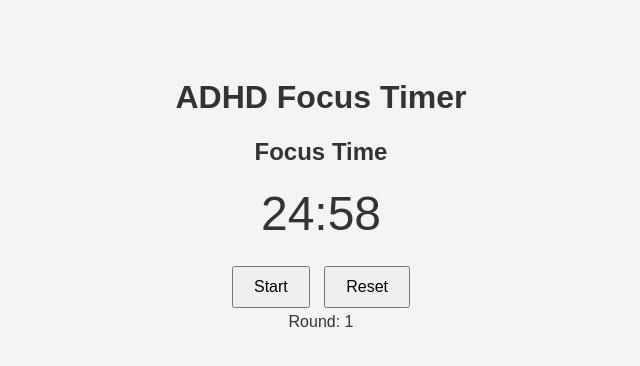
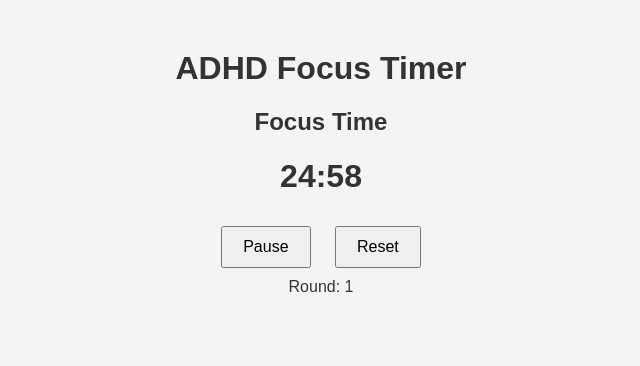
Before and after one commit to balazshuszta/adhd-focus-timer, a plain HTML site: page index.html in a window 1280 px wide. Both pictures are taken after a click on the button "Start". Shown: the whole page, without its empty margins (319-959 px from the left). Drawn offline with Linux system fonts and the light colour scheme.

Commit message:
Add files via upload

```diff
--- /dev/null
+++ b/WebSharper.js
@@ -0,0 +1,2 @@
+// Placeholder for WebSharper runtime
+console.log('WebSharper runtime loaded.');
--- a/bundle.js
+++ b/bundle.js
@@ -1,60 +1,52 @@
-let timeLeft = 25 * 60;
-let breakLength = 5 * 60;
-let round = 1;
-let phase = "Focus Time";
+// Simulated WebSharper-generated app
+document.addEventListener("DOMContentLoaded", () => {
+    const main = document.getElementById("main");
+    let time = 1500;
     let running = false;
     let interval;
 
-function formatTime(s) {
-    const m = Math.floor(s / 60);
-    const sec = s % 60;
-    return (m < 10 ? "0" : "") + m + ":" + (sec < 10 ? "0" : "") + sec;
-}
+    const format = (s) => {
+        const m = Math.floor(s / 60).toString().padStart(2, '0');
+        const sec = (s % 60).toString().padStart(2, '0');
+        return `${m}:${sec}`;
+    };
 
-function updateDisplay() {
-    document.getElementById("timer").innerText = formatTime(timeLeft);
-    document.getElementById("phase").innerText = phase;
-    document.getElementById("round").innerText = "Round: " + round;
-}
-
-function tick() {
-    if (timeLeft > 0) {
-        timeLeft--;
-        updateDisplay();
-    } else {
-        if (phase === "Focus Time") {
-            phase = "Break Time";
-            timeLeft = breakLength;
-        } else {
-            phase = "Focus Time";
-            breakLength += 5 * 60;
-            timeLeft = 25 * 60;
-            round++;
-        }
-        updateDisplay();
-        new Audio("https://cdn.pixabay.com/audio/2021/08/04/audio_71a8aeef67.mp3").play();
-    }
-}
-
-function toggleTimer() {
-    if (!running) {
-        interval = setInterval(tick, 1000);
-        running = true;
-        new Audio("https://cdn.pixabay.com/audio/2022/03/22/audio_37b4ad69f1.mp3").play();
+    const render = () => {
+        main.innerHTML = `
+            <h1>ADHD Focus Timer</h1>
+            <h2>Focus Time</h2>
+            <h1 id="timer">${format(time)}</h1>
+            <div>
+                <button id="start">${running ? "Pause" : "Start"}</button>
+                <button id="reset">Reset</button>
+            </div>
+            <div>Round: 1</div>
+        `;
+        document.getElementById("start").onclick = () => {
+            running = !running;
+            if (running) {
+                interval = setInterval(() => {
+                    if (time > 0) {
+                        time--;
+                        document.getElementById("timer").textContent = format(time);
                     } else {
                         clearInterval(interval);
                         running = false;
+                        new Audio("https://cdn.pixabay.com/audio/2021/08/04/audio_71a8aeef67.mp3").play();
                     }
+                }, 1000);
+                document.getElementById("start").textContent = "Pause";
+            } else {
+                clearInterval(interval);
+                document.getElementById("start").textContent = "Start";
             }
-
-function resetTimer() {
+        };
+        document.getElementById("reset").onclick = () => {
+            time = 1500;
             clearInterval(interval);
-    timeLeft = 25 * 60;
-    breakLength = 5 * 60;
-    round = 1;
-    phase = "Focus Time";
             running = false;
-    updateDisplay();
-}
-
-window.onload = updateDisplay;
+            render();
+        };
+    };
+    render();
+});
--- a/index.html
+++ b/index.html
@@ -1,21 +1,13 @@
 <!DOCTYPE html>
-<html lang="en">
+<html>
 <head>
     <meta charset="UTF-8">
     <title>ADHD Focus Timer</title>
     <link rel="stylesheet" href="styles.css">
-    <script src="bundle.js" defer></script>
+    <script defer src="WebSharper.js"></script>
+    <script defer src="bundle.js"></script>
 </head>
 <body>
-    <div id="main">
-        <h1>ADHD Focus Timer</h1>
-        <h2 id="phase">Focus Time</h2>
-        <div id="timer">25:00</div>
-        <div class="controls">
-            <button onclick="toggleTimer()">Start</button>
-            <button onclick="resetTimer()">Reset</button>
-        </div>
-        <div id="round">Round: 1</div>
-    </div>
+    <div id="main">Loading...</div>
 </body>
 </html>
--- a/styles.css
+++ b/styles.css
@@ -1,17 +1,12 @@
-
 body {
     font-family: sans-serif;
+    text-align: center;
+    margin-top: 50px;
     background-color: #f4f4f4;
     color: #333;
-    text-align: center;
-    padding-top: 50px;
 }
-#timer {
-    font-size: 48px;
-    margin: 20px;
+button {
+    padding: 10px 20px;
+    margin: 10px;
+    font-size: 16px;
 }
-.controls button {
-    font-size: 16px;
-    margin: 5px;
-    padding: 10px 20px;
-}
```
Lines whose indentation alone changed are shown as unchanged.
